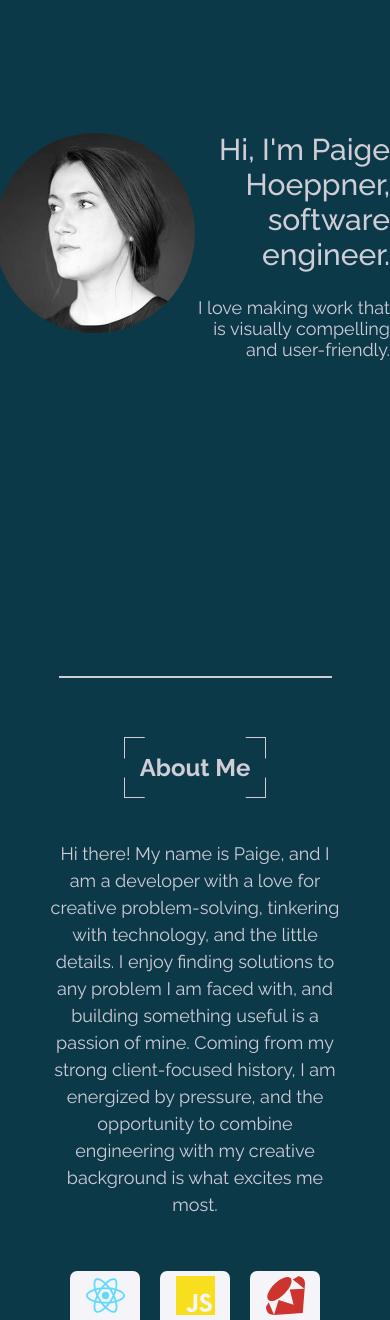
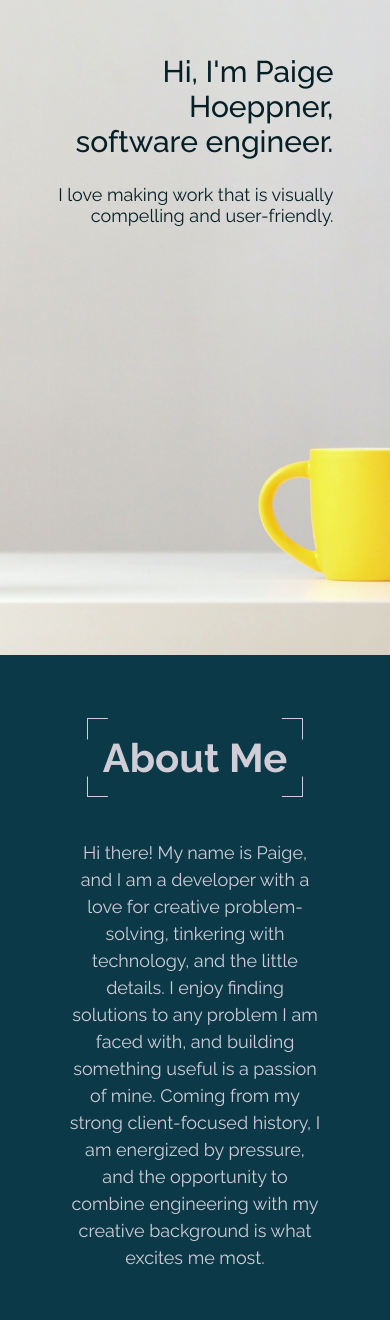
Before and after one commit to thepaiger/portfolio, a React (Create React App) app in the folder client/: page / in a window 390 px wide. Shown: the part 189-1509 px from the top of the page. Built offline with nearby package versions, Linux system fonts and the light colour scheme.

Commit message:
home photo added, media queries added

```diff
--- a/client/src/App.css
+++ b/client/src/App.css
@@ -1,16 +1,21 @@
+/* ==========GLOBAL STYLINGS========== */
+/* center content */
 .App {
   text-align: center;
 }
 
+/* set text color for links, remove link underlines */
 a {
   text-decoration: none;
   color: #d0cdd7;
 }
 
+/* set cursors on pointers */
 button {
   cursor: pointer;
 }
 
+/* remove margin on headings/paragraphs */
 h1,
 h2,
 h3,
@@ -21,43 +26,31 @@ p {
   margin: 0;
 }
 
+/* set padding between sections &  */
 section {
   padding: 5vh 0;
-  /* background-color: #d0cdd7; */
-  /* color: #0b3948; */
-  background-color: #0b3948;
-  /* background: radial-gradient(ellipse, #0b3948, #061f27); */
-  /* margin: 20px 0; */
-  /* margin: 50px 0; */
-  /* box-shadow: 0px 10px 10px #072630a3, 0px -10px 10px #072630a3; */
-  /* box-shadow: 0 0 15px 5px #05141aa3; */
-  /* box-shadow: 0px 5px 5px #0b394880, 0px -5px 5px #0b394880,
-    5px 0px 5px #0b394880; */
 }
 
+/* no padding on home section */
 section:first-of-type {
   padding: 0;
-  /* background-color: #0b3948; */
-  /* color: #d0cdd7; */
-  /* margin: 0 0 20px 0; */
-  /* background: radial-gradient(ellipse, #0b3948, #061f27); */
+  margin: 0 0 5vh 0;
 }
 
-section:last-of-type {
-  /* margin: 20px 0 0 0; */
+/* borders between sections */
+.border-line {
+  border-bottom: solid 2px #d0cdd7;
+  width: 70vw;
+  margin: 0 0 7vh 0;
 }
 
-/* .section-heading {
-  font-size: 54px;
-  padding: 0 0 5vh 0;
-} */
-
-/* test */
+/* =====border corners for all section headings===== */
 .border-corner-heading {
   position: relative;
-  display: inline-block;
+  /* display: inline-block; */
+  display: flex;
   width: auto;
-  margin: 0 0 5vh 0;
+  margin: 0 15vw 5vh 15vw;
   padding: 15px;
   border: 1px solid #d0cdd7;
   box-sizing: border-box;
@@ -67,7 +60,6 @@ section:last-of-type {
 .border-corner-heading::after {
   content: "";
   position: absolute;
-  /* background-color: #061f27; */
   background-color: #0b3948;
 }
 
@@ -89,13 +81,6 @@ section:last-of-type {
   z-index: 1;
 }
 
-/* .section-heading-container {
-  padding: 20px;
-  background-color: #061f27;
-  margin: 0 0 5vh 0;
-  border: 4px solid #d0cdd7;
-} */
-
 .section-heading {
   position: relative;
   display: block;
@@ -103,50 +88,19 @@ section:last-of-type {
   padding: 0;
   z-index: 5;
   font-size: 54px;
-  /* color: #b8dbd9; */
 }
 
-/* .outer-card {
-  background: linear-gradient(#0b394822, #0b394822),
-    url("https://images.unsplash.com/photo-1635204487816-e691eb017c4f?ixlib=rb-1.2.1&ixid=MnwxMjA3fDB8MHxwaG90by1wYWdlfHx8fGVufDB8fHx8&auto=format&fit=crop&w=687&q=80");
-  background-color: #0b394833;
-  background-size: cover;
-  border-radius: 5px;
-  padding: 15px;
-}
-
-.card {
-  background-color: #052430f1;
-  border-radius: 5px;
-  padding: 30px;
-} */
-
+/* =====MEDIA QUERIES===== */
 @media (max-width: 480px) {
   section {
     padding: 2.5vh 0;
-    /* margin: 20px 0; */
     margin: 0;
     box-shadow: none;
     background: none;
   }
 
-  section:first-of-type {
-    padding: 0;
-    /* margin: 0 0 20px 0; */
+  section:last-of-type {
     margin: 0;
-  }
-
-  section:last-of-type {
-    /* margin: 20px 0 0 0; */
-    margin: 0;
-  }
-
-  main {
-    /* background: radial-gradient(ellipse, #0b3948, #061f27); */
-  }
-
-  .border-corner-heading {
-    /* border: none; */
   }
 
   .section-heading {
@@ -154,8 +108,10 @@ section:last-of-type {
   }
 }
 
-.border-line {
-  border-bottom: solid 2px #d0cdd7;
-  width: 70vw;
-  margin: 0 0 7vh 0;
+@media (max-width: 661px) {
+  .section-heading {
+    font-size: 40px;
+  }
+
+  /* .section-heading; */
 }
--- a/client/src/screens/About/About.css
+++ b/client/src/screens/About/About.css
@@ -85,4 +85,14 @@
     padding: 5px;
     margin: 10px;
   }
+
+  .stack-label {
+    font-size: 12px;
+  }
 }
+
+@media (max-width: 980px) {
+  .about-container {
+    width: 65%;
+  }
+}
--- a/client/src/screens/About/About.jsx
+++ b/client/src/screens/About/About.jsx
@@ -10,13 +10,10 @@ import { stacks } from "../../services/stacks";
 export default function About() {
   return (
     <section className="about" id="about">
-      <div className="border-line"></div>
+      <div className="border-corner-heading">
+        <h2 className="section-heading">About Me</h2>
+      </div>
       <div className="about-container">
-        {/* <div className="section-heading-container"> */}
-        <div className="border-corner-heading">
-          <h2 className="section-heading">About Me</h2>
-        </div>
-        {/* </div> */}
 
         <p className="about-text">
           Hi there! My name is Paige, and I am a developer with a love for
--- a/client/src/screens/Home/Home.css
+++ b/client/src/screens/Home/Home.css
@@ -1,3 +1,5 @@
+/* Background image sourced from Unsplash user Georgie Cobbs: https://unsplash.com/photos/bKjHgo_Lbpo */
+
 .home {
   display: flex;
   flex-direction: column;
@@ -6,7 +8,9 @@
   width: 100%;
   height: 100vh;
   min-height: 85vh;
-  /* background-image: url("../../assets/images/ilya-mirnyy-background.jpg"); */
+  background-image: url("../../assets/images/background-georgie-cobbs-unsplash.jpg");
+  background-position: center;
+  background-size: cover;
 }
 
 .intro-container {
@@ -15,6 +19,7 @@
   justify-content: center;
   align-items: center;
   flex-wrap: wrap-reverse;
+  margin: 0 5vw 25vh 0;
 }
 
 .intro-text {
@@ -22,10 +27,10 @@
   flex-direction: column;
   justify-content: center;
   align-items: flex-end;
-  width: 50%;
+  width: 80%;
   height: 100%;
   text-align: end;
-  margin: 0 50px 0 0;
+  color: #061f27;
 }
 
 .intro-heading {
@@ -35,31 +40,23 @@
   margin: 0 0 2.5vh 0;
   font-size: 64px;
   font-weight: 500;
-  /* color: #a4c2cc; */
-  /* color: #64ffda; */
-  /* color: #f9ed96; */
-  /* color: #dfb189; */
 }
 
 .intro-subheading {
   font-size: 30px;
   font-weight: 400;
-  /* color: #f7df1e; */
 }
 
-.intro-pic {
-  width: 330px;
-  height: 330px;
-  position: relative;
-  overflow: hidden;
-  border-radius: 50%;
-}
+@media (max-width: 739px) {
+  .intro-heading {
+    font-size: 50px;
+    font-weight: 500;
+  }
 
-.intro-pic > img {
-  display: inline;
-  margin: -8% 0 0 0;
-  height: auto;
-  width: 100%;
+  .intro-subheading {
+    font-size: 30px;
+    font-weight: 400;
+  }
 }
 
 @media (max-width: 480px) {
@@ -70,14 +67,6 @@
 
   .intro-container {
     flex-direction: column-reverse;
-  }
-
-  .intro-pic {
-    width: 200px;
-    height: 200px;
-    position: relative;
-    overflow: hidden;
-    border-radius: 50%;
   }
 
   .intro-text {
--- a/client/src/screens/Home/Home.jsx
+++ b/client/src/screens/Home/Home.jsx
@@ -1,19 +1,13 @@
 // CSS
 import './Home.css'
-
-// Assets
-import self_portrait from "../../assets/images/bw-self-portrait.jpg"
 
 export default function Home() {
   return (
     <section className="home" id="home">
       <div className="intro-container">
         <div className="intro-text">
-          <h1 className="intro-heading">Hi, I'm Paige Hoeppner, software engineer.</h1>
+          <h1 className="intro-heading">Hi, I'm Paige Hoeppner, <span>software engineer.</span></h1>
           <h3 className="intro-subheading">I love making work that is visually compelling and user-friendly.</h3>
-        </div>
-        <div className="intro-pic">
-          <img src={self_portrait} alt="Paige's self portrait" />
         </div>
       </div>
     </section>
```
Also changed, not shown: client/src/index.css (+7 -3 lines), client/src/layout/Layout.css (+0 -12 lines), client/src/assets/images/background-andyone-unsplash.jpg (added), client/src/assets/images/background-georgie-cobbs-unsplash.jpg (added).
